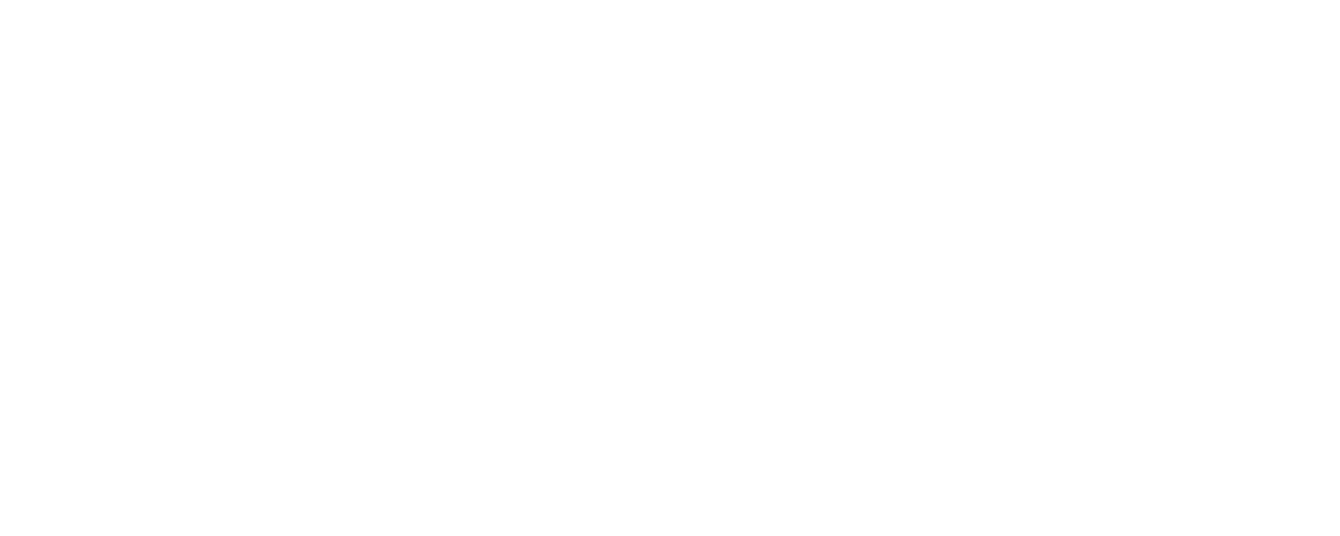
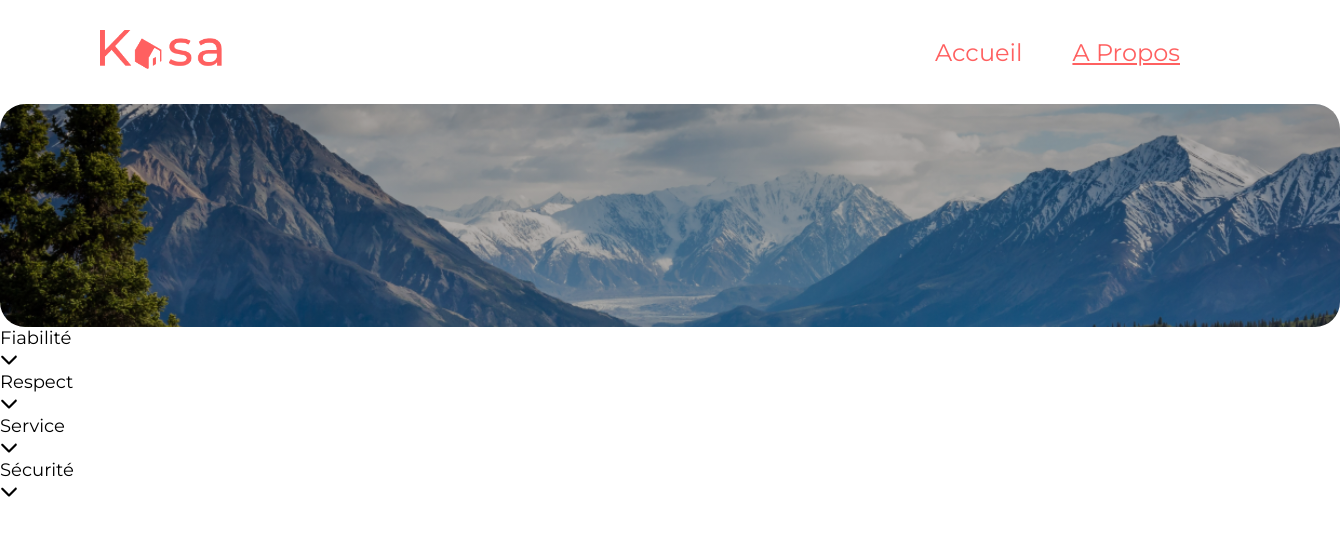
Before and after one commit to VSABernard/P11-Kasa, a React (Create React App) app: page /about in a window 1280 px wide. Before the commit this address had no page. Shown: the top 536 px of the page, 1340 px wide, since content can reach past the window. Built offline with nearby package versions, Linux system fonts and the light colour scheme.

Commit message:
Add accordion files on About's page

```diff
--- a/package.json
+++ b/package.json
@@ -3,6 +3,9 @@
   "version": "0.1.0",
   "private": true,
   "dependencies": {
+    "@fortawesome/fontawesome-svg-core": "^6.2.1",
+    "@fortawesome/free-solid-svg-icons": "^6.2.1",
+    "@fortawesome/react-fontawesome": "^0.2.0",
     "@testing-library/jest-dom": "^5.16.5",
     "@testing-library/react": "^13.4.0",
     "@testing-library/user-event": "^13.5.0",
--- /dev/null
+++ b/src/components/Accordion/Accordion.jsx
@@ -0,0 +1,22 @@
+import React, { useState } from 'react'
+import { library } from '@fortawesome/fontawesome-svg-core';
+import { fas } from '@fortawesome/free-solid-svg-icons';
+import { FontAwesomeIcon } from '@fortawesome/react-fontawesome';
+
+library.add(fas);
+
+const Accordion = ({ title, content }) => {
+  const [isActive, setIsActive] = useState(false);
+
+  return (
+    <div className="accordion-item">
+      <div className="accordion-title" onClick={() => setIsActive(!isActive)}>
+        <div>{title}</div>
+        <FontAwesomeIcon icon={`${isActive  ? 'chevron-up' : 'chevron-down'}`} />
+      </div>
+      {isActive && <div className="accordion-content">{content}</div>}
+    </div>
+  )
+}
+
+export default Accordion
--- a/src/components/App.jsx
+++ b/src/components/App.jsx
@@ -1,6 +1,6 @@
 import { BrowserRouter, Routes, Route } from "react-router-dom"
 import Homepage from "../pages/Homepage/Homepage"
-// import About from "../pages/About"
+import About from "../pages/About/About"
 // import Error404 from "../pages/Error404"
 // import Lodging from "../pages/Lodging"
 import "../style/_reset.css"
@@ -10,8 +10,8 @@ function App() {
         <BrowserRouter>
             <Routes>
                 <Route exact path="/" element={<Homepage/>} />
-                {/* <Route path="/about" element={<About/>} />
-                <Route path="/lodging" element={<Lodging/>} />
+                <Route path="/about" element={<About/>} />
+                {/*<Route path="/lodging" element={<Lodging/>} />
                 <Route path="*" element={<Error404/>} />                Redirection to page 404 for all others routes */}
             </Routes>
         </BrowserRouter>
--- a/src/components/Slogan/Slogan.css
+++ b/src/components/Banner/Banner.css
@@ -1,15 +1,23 @@
-.background-slogan-homepage {
+.background-slogan-homepage, .background-about-d {
     position: relative;
     margin: auto;
     z-index: 1;
     height: 223px;
     width: 1340px;
     border-radius: 25px;
-    background-image: linear-gradient(rgba(0, 0, 0, 0.3), rgba(0, 0, 0, 0.3)),
-        url("../../assets/background-slogan.png");
     background-size: cover;
     overflow: hidden;
     mix-blend-mode: darken;
+}
+
+.background-slogan-homepage {
+    background-image: linear-gradient(rgba(0, 0, 0, 0.3), rgba(0, 0, 0, 0.3)),
+        url("../../assets/background-slogan.png");
+}
+
+.background-about-d {
+    background-image: linear-gradient(rgba(0, 0, 0, 0.3), rgba(0, 0, 0, 0.3)),
+        url("../../assets/background-about-d.png");
 }
 
 .background-slogan-homepage h2 {
--- a/src/components/Slogan/Slogan.jsx
+++ b/src/components/Banner/Banner.jsx
@@ -1,5 +1,5 @@
 import React from "react"
-import "../Slogan/Slogan.css"
+import "../Banner/Banner.css"
 
 const Slogan = ({ slogan1, slogan2, background }) => {
   // Slogan with props to change background (with a css class) and text
--- /dev/null
+++ b/src/data/accordionData.json
@@ -0,0 +1,18 @@
+[
+    {
+    "title": "Fiabilité",
+    "content": "Les annonces postées sur Kasa garantissent une fiabilité totale. Les photos sont conformes aux logements, et toutes les informations sont régulièrement vérifiées par nos équipes."
+    },
+    {
+    "title": "Respect",
+    "content": "La bienveillance fait partie des valeurs fondatrices de Kasa. Tout comportement discriminatoire ou de perturbation du voisinage entraînera une exclusion de notre plateforme."
+    },
+    {
+    "title": "Service",
+    "content": "Nos équipes se tiennent à votre disposition pour vous fournir une expérience parfaite. N'hésitez pas à nous contacter si vous avez la moindre question."
+    },
+    {
+    "title": "Sécurité",
+    "content": "La sécurité est la priorité de Kasa. Aussi bien pour nos hôtes que pour les voyageurs, chaque logement correspond aux critères de sécurité établis par nos services. En laissant une note aussi bien à l'hôte qu'au locataire, cela permet à nos équipes de vérifier que les standards sont bien respectés. Nous organisons également des ateliers sur la sécurité domestique pour nos hôtes."
+    }
+]
--- a/src/pages/About/About.jsx
+++ b/src/pages/About/About.jsx
@@ -0,0 +1,28 @@
+import React, { useEffect } from "react"
+import Header from "../../components/Header/Header"
+import Banner from "../../components/Banner/Banner"
+import Accordion from "../../components/Accordion/Accordion"
+import accordionData from "../../data/accordionData.json"
+
+
+const About = () => {
+    useEffect(() => {
+    window.scrollTo(0,0)                /* On load, the page is displayed at its top */
+    })
+
+    return (
+        <div className="about">
+            <div>
+                <Header />
+                <Banner background="background-about-d" />
+            </div>
+            <div className="accordion-block">
+                {accordionData.map(({ title, content }) => (
+                <Accordion title={title} content={content} />
+                ))}
+            </div>
+        </div>
+    )
+}
+
+export default About
--- a/src/pages/Homepage/Homepage.jsx
+++ b/src/pages/Homepage/Homepage.jsx
@@ -1,6 +1,6 @@
 import React, { useEffect } from "react"
 import Header from "../../components/Header/Header"
-import Slogan from "../../components/Slogan/Slogan"
+import Banner from "../../components/Banner/Banner"
 import LodgingList from "../../components/LodgingList/LodgingList"
 import Footer from "../../components/Footer/Footer"
 import "../Homepage/Homepage.css"
@@ -15,7 +15,7 @@ const Homepage = () => {
         <div className="home">
             <div>
                 <Header />
-                <Slogan
+                <Banner
                     slogan1="Chez vous,"
                     slogan2=" partout et ailleurs"
                     background="background-slogan-homepage" />
```
Also changed, not shown: src/components/Accordion/Accordion.css (added), 1 other file (tests, documents, lock files or other folders).
